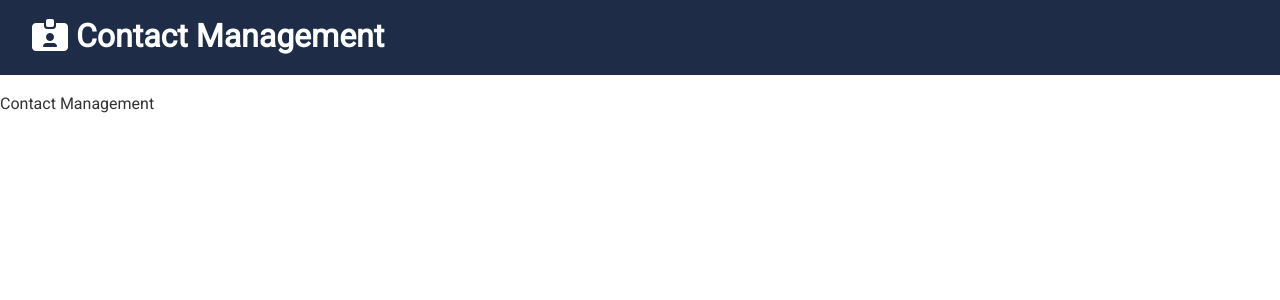
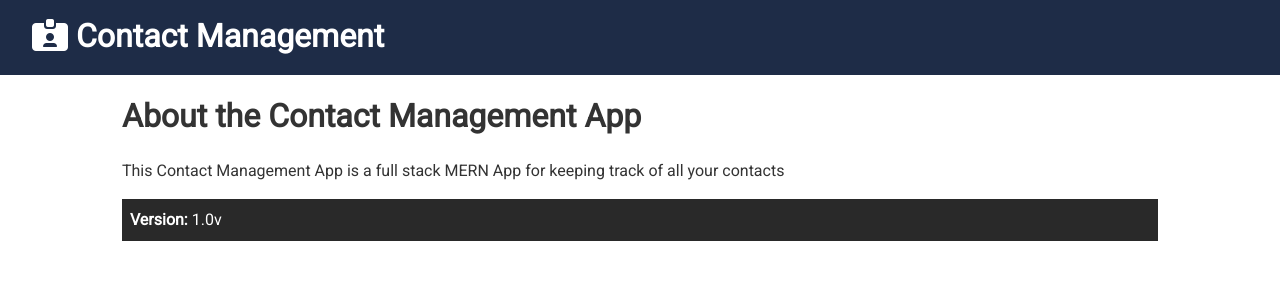
Before and after one commit to Hunaid-Memon/contact-management, a React (Create React App) app in the folder client/: page /about in a window 1280 px wide. Shown: the top 300 px of the page. Built offline with nearby package versions, Linux system fonts and the light colour scheme.

Commit message:
Setup router and create about page

```diff
--- a/client/src/App.js
+++ b/client/src/App.js
@@ -1,13 +1,23 @@
-import React from 'react';
+import React, { Fragment } from 'react';
+import { BrowserRouter as Router, Route, Switch } from 'react-router-dom'
 import './App.css';
 import Navbar from './components/layouts/Navbar';
+import Home from './components/pages/Home';
+import About from './components/pages/About';
 
 const App = () => {
   return (
-    <div className="App">
-      <Navbar />
-      Contact Management
-    </div>
+    <Router>
+      <Fragment>
+        <Navbar />
+          <div className='container' >
+            <Switch>
+              <Route exact path='/' component={Home} />
+              <Route exact path='/about' component={About} />
+            </Switch>
+          </div>
+      </Fragment>
+    </Router>
   );
 }
 
--- /dev/null
+++ b/client/src/components/pages/About.js
@@ -0,0 +1,17 @@
+import React from 'react'
+
+const About = () => {
+  return (
+    <div>
+        <h1>About the Contact Management App</h1>
+        <p className='my-1' >
+            This Contact Management App is a full stack MERN App for keeping track of all your contacts
+        </p>
+        <p className='bg-dark p' >
+            <strong>Version:</strong> 1.0v
+        </p>
+    </div>
+  )
+}
+
+export default About
--- /dev/null
+++ b/client/src/components/pages/Home.js
@@ -0,0 +1,12 @@
+import React from 'react'
+// import PropTypes from 'prop-types'
+
+const Home = props => {
+  return (
+    <div>Home</div>
+  )
+}
+
+// Home.propTypes = {}
+
+export default Home
```
